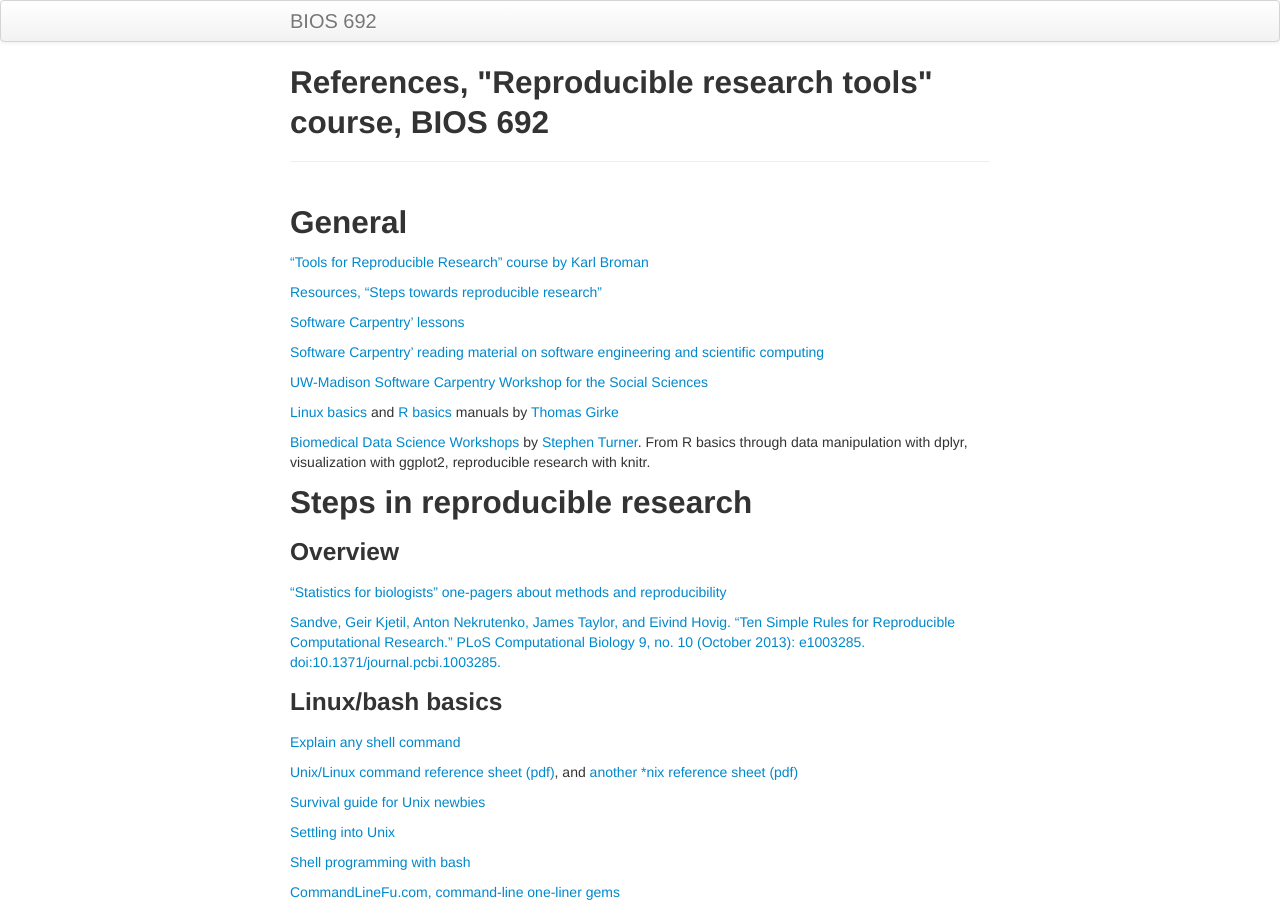
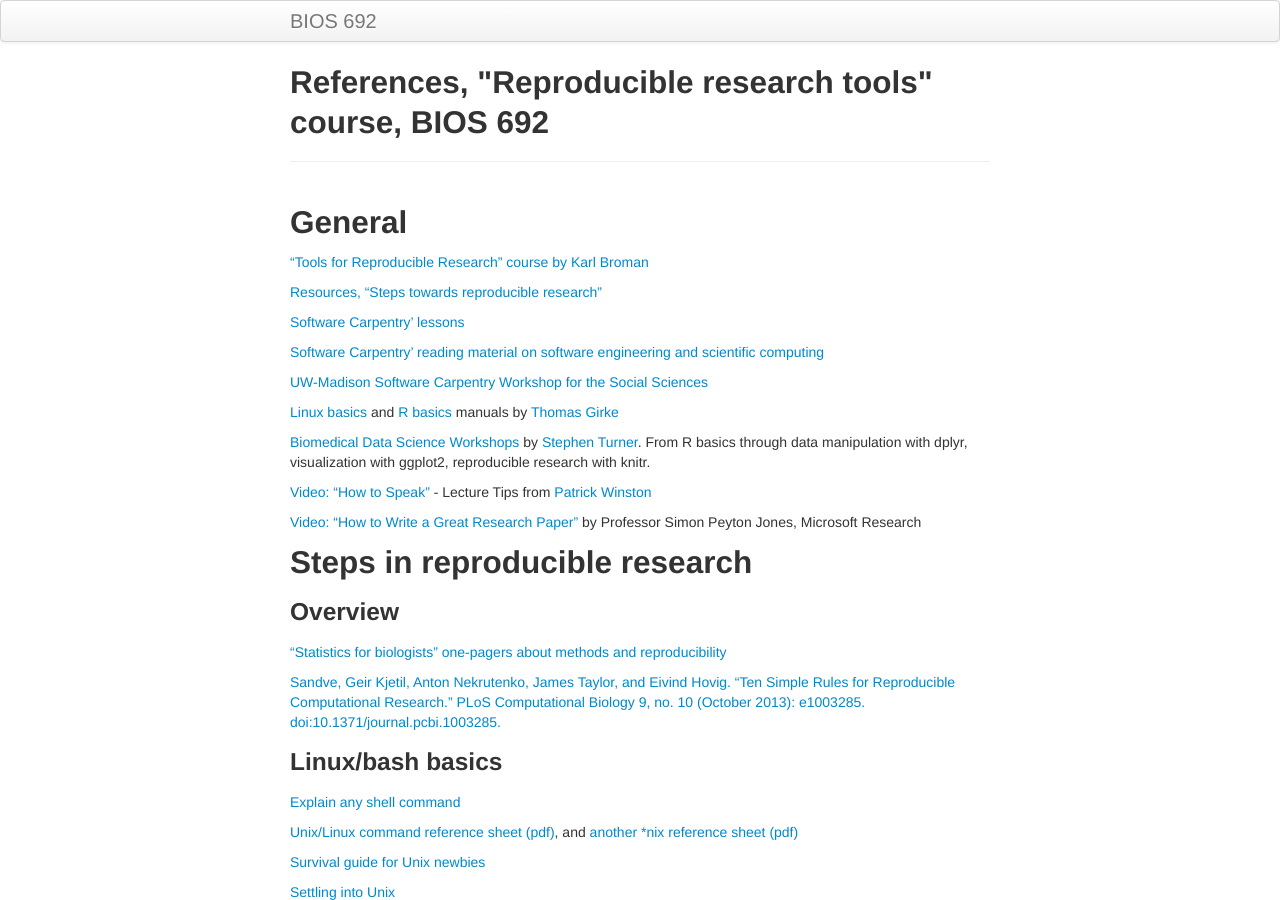
Before and after one commit to mdozmorov/BIOS692, a Jekyll site: the page built from pages/references.md, in a window 1280 px wide and 900 px high. Built offline with Jekyll 4.4.1, drawn with Linux system fonts in a browser that asks for light colours.

Commit message:
Add how to write, talk videos

```diff
--- a/pages/references.md
+++ b/pages/references.md
@@ -19,6 +19,10 @@ title: References, "Reproducible research tools" course, BIOS 692
 [Linux basics](https://sites.google.com/a/bioinformatics.ucr.edu/bioinformatics-manuals/home/linux-basics) and [R basics](https://sites.google.com/a/bioinformatics.ucr.edu/bioinformatics-manuals/home/R_BioCondManual) manuals by [Thomas Girke](http://girke.bioinformatics.ucr.edu/)
 
 [Biomedical Data Science Workshops](http://bioconnector.org/workshops/index.html) by [Stephen Turner](https://github.com/stephenturner/). From R basics through data manipulation with dplyr, visualization with ggplot2, reproducible research with knitr.
+
+[Video: "How to Speak"](https://vimeo.com/101543862) - Lecture Tips from [Patrick Winston](https://people.csail.mit.edu/phw/)
+
+[Video: "How to Write a Great Research Paper"](https://www.youtube.com/watch?v=g3dkRsTqdDA) by Professor Simon Peyton Jones, Microsoft Research
 
 ## Steps in reproducible research
 
```
